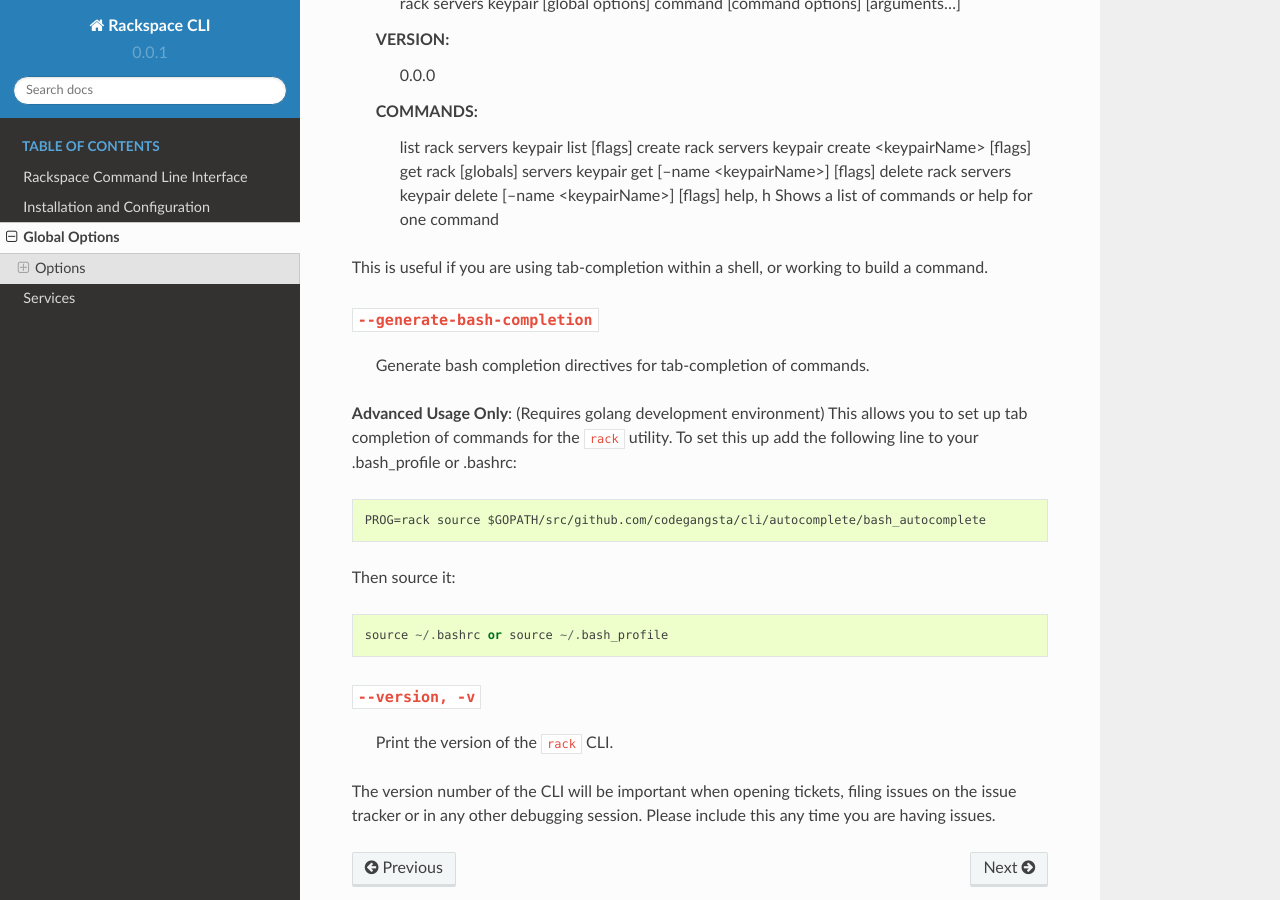
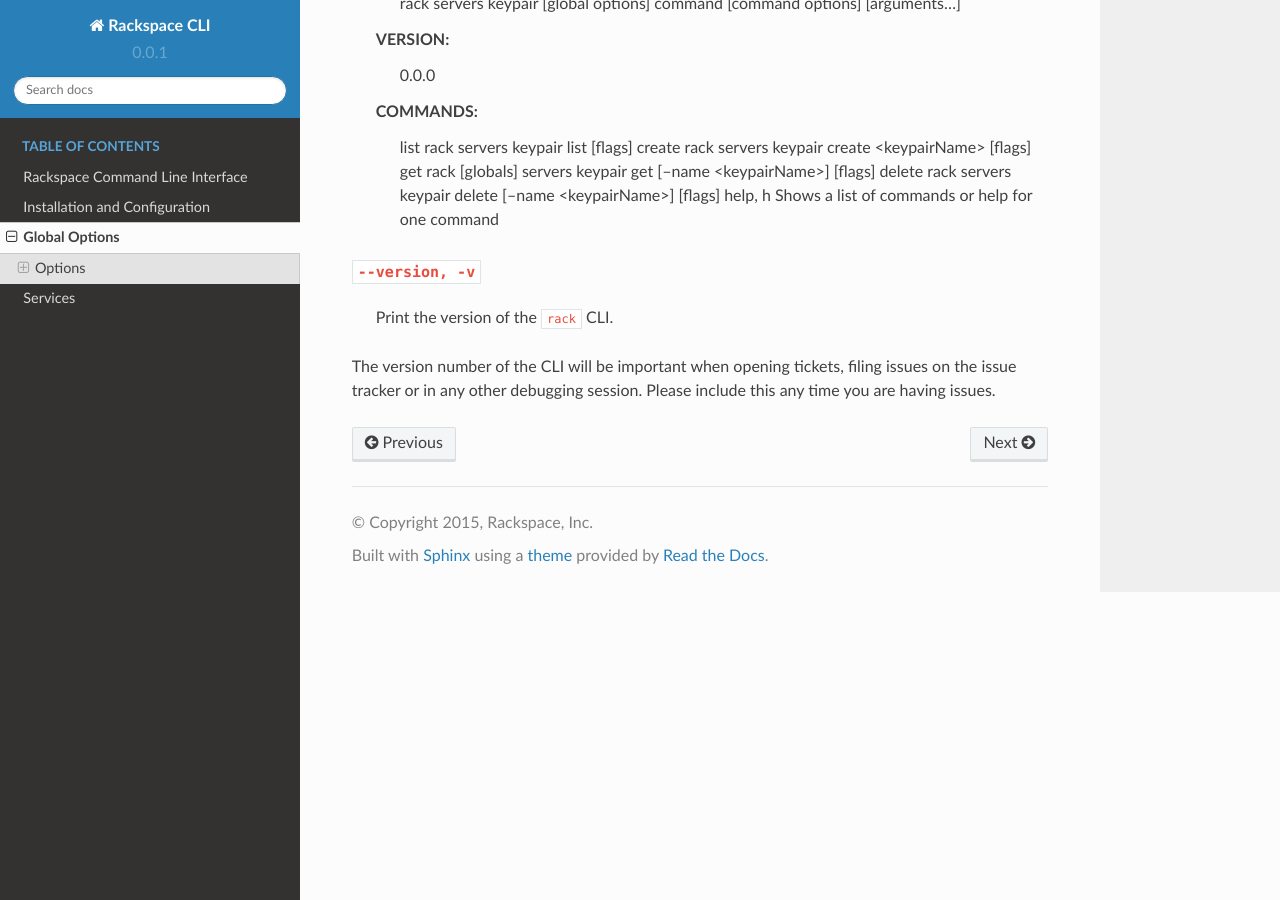
Before and after one commit to rackspace/rack, a Sphinx documentation site: the page built from docs/globaloptions.rst, in a window 1280 px wide and 900 px high, scrolled down 3788 px. Built offline with Sphinx 7.4.7 and the Read the Docs theme 2.0.0, drawn with Linux system fonts in a browser that asks for light colours; pages that are not in the unit, such as notebooks, are missing from menus.

Commit message:
remove confusing global bash completion flag

```diff
--- a/docs/globaloptions.rst
+++ b/docs/globaloptions.rst
@@ -191,24 +191,6 @@
        delete	rack servers keypair delete [--name <keypairName>] [flags]
        help, h	Shows a list of commands or help for one command
 
-This is useful if you are using tab-completion within a shell, or working to build
-a command.
-
-``--generate-bash-completion``
-~~~~~~~~~~~~~~~~~~~~~~~~~~~~~~
-
-    Generate bash completion directives for tab-completion of commands.
-
-**Advanced Usage Only**: (Requires golang development environment)
-This allows you to set up tab completion of commands for the ``rack`` utility. To
-set this up add the following line to your .bash_profile or .bashrc::
-
-    PROG=rack source $GOPATH/src/github.com/codegangsta/cli/autocomplete/bash_autocomplete
-
-Then source it::
-
-    source ~/.bashrc or source ~/.bash_profile
-
 ``--version, -v``
 ~~~~~~~~~~~~~~~~~
 
```
